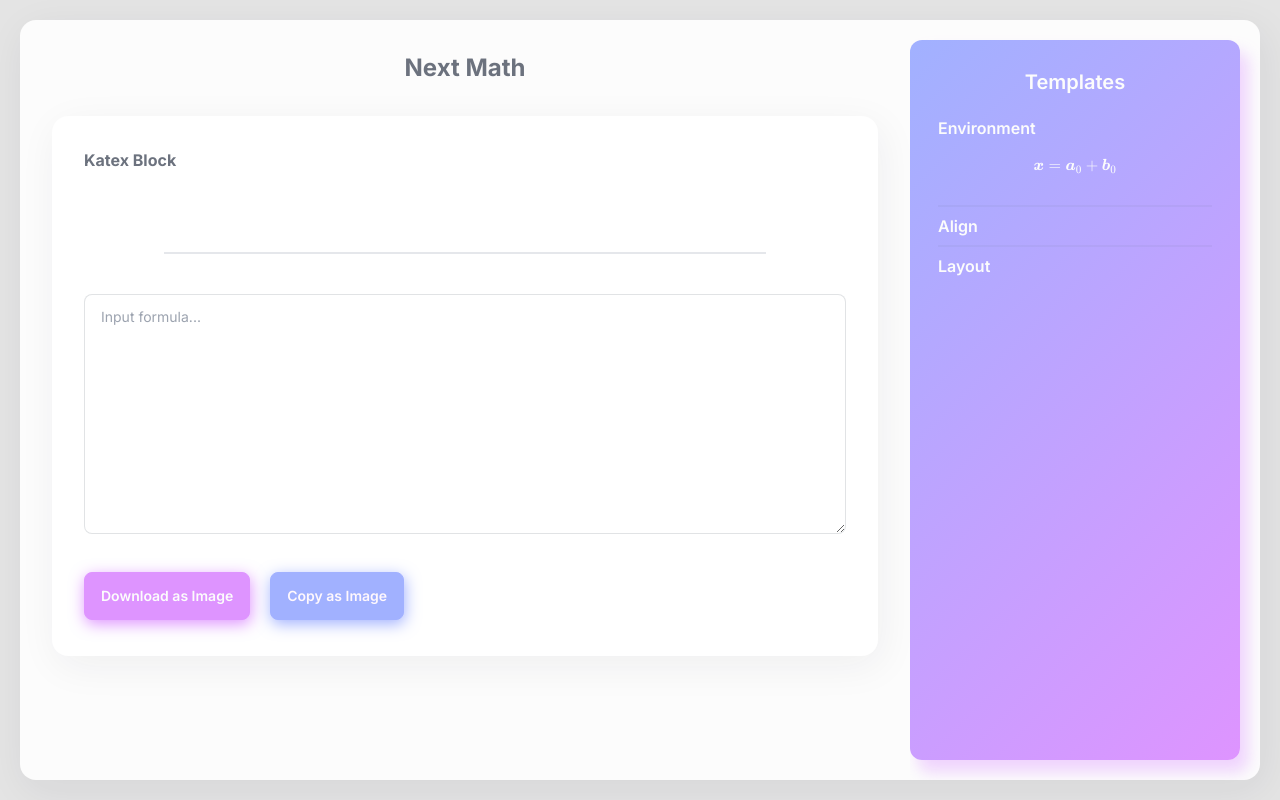
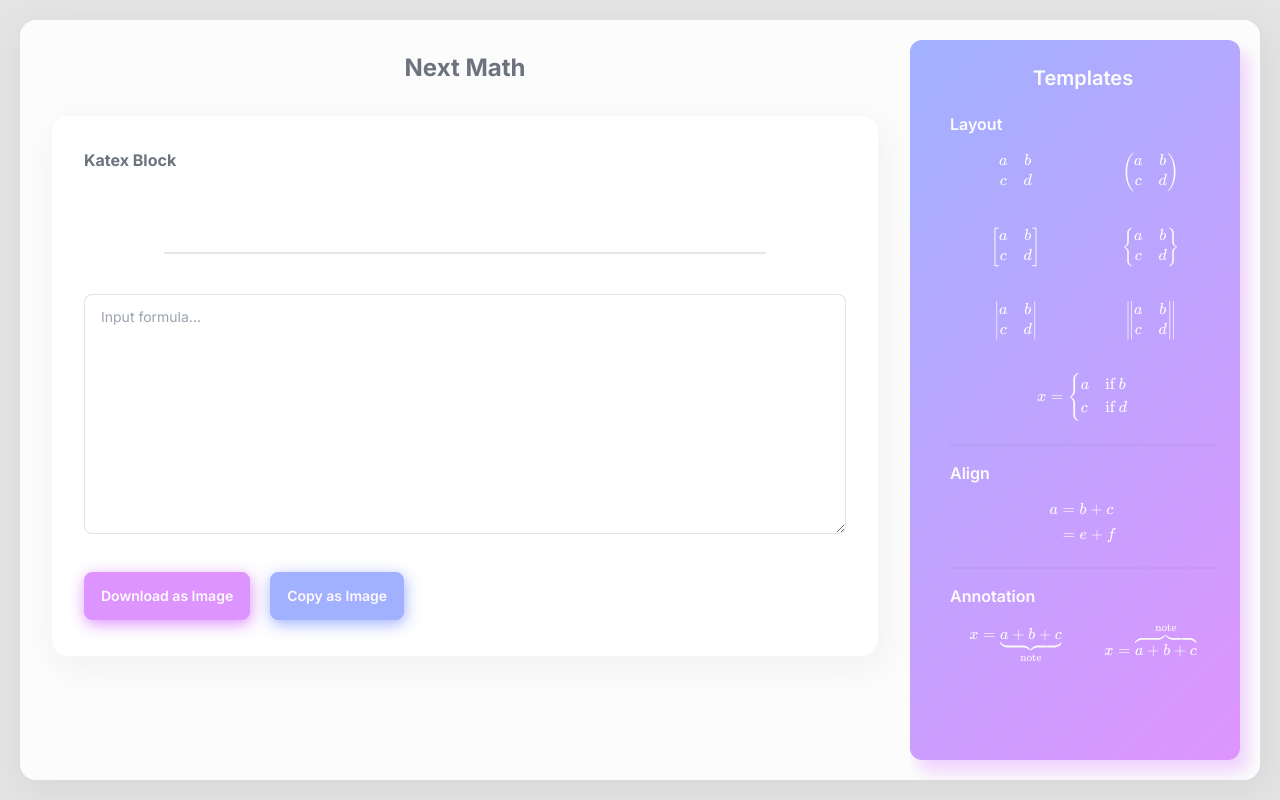
Before and after one commit to tf63/next-katex-exp, a Next.js app: page / in a window 1280 px wide. Built offline with nearby package versions, Linux system fonts and the light colour scheme.

Commit message:
[feat] impl formula template

```diff
--- /dev/null
+++ b/components/formula-template/formula-template.tsx
@@ -0,0 +1,10 @@
+import { Formula } from '@/components/formula/formula'
+import { CopyBlock } from '@/components/layout/copy-block'
+
+export const FormulaTemplate = ({ formula }: { formula: string }) => {
+    return (
+        <CopyBlock text={formula}>
+            <Formula inline={false} formula={formula} />
+        </CopyBlock>
+    )
+}
--- /dev/null
+++ b/components/formula-template/index.tsx
@@ -0,0 +1 @@
+export * from './formula-template'
--- a/components/layout/nav-sidebar/nav-sidebar.tsx
+++ b/components/layout/nav-sidebar/nav-sidebar.tsx
@@ -1,19 +1,57 @@
-import { Formula } from '@/components/formula'
+import { FormulaTemplate } from '@/components/formula-template'
 
-import { CopyBlock } from '../copy-block'
+const layoutTemplates = [
+    '\\begin{matrix}\n\ta & b \\\\\n\tc & d\n\\end{matrix}',
+    '\\begin{pmatrix}\n\ta & b \\\\\n\tc & d\n\\end{pmatrix}',
+    '\\begin{bmatrix}\n\ta & b \\\\\n\tc & d\n\\end{bmatrix}',
+    '\\begin{Bmatrix}\n\ta & b \\\\\n\tc & d\n\\end{Bmatrix}',
+    '\\begin{vmatrix}\n\ta & b \\\\\n\tc & d\n\\end{vmatrix}',
+    '\\begin{Vmatrix}\n\ta & b \\\\\n\tc & d\n\\end{Vmatrix}',
+]
+
+const caseTemplates = ['x = \\begin{cases}\n\ta &\\text{if } b \\\\\n\tc &\\text{if } d\n\\end{cases}']
+
+const alignTemplates = [
+    '\\begin{align}\\nonumber\n\t\\begin{split}\n\t\ta &=b+c\\\\\n\t\t&=e+f\n\t\\end{split}\n\\end{align}',
+]
+
+const annotationTemplates = ['x = \\underbrace{a + b + c}_{\\text{note}}', 'x = \\overbrace{a + b + c}^{\\text{note}}']
+
+const FormulaTemplates = ({ formulas }: { formulas: string[] }) => {
+    return (
+        <div className="grid grid-cols-2 gap-1">
+            {formulas.map((formula, index) => (
+                <FormulaTemplate key={index} formula={formula} />
+            ))}
+        </div>
+    )
+}
 
 export const NavSidebar = () => {
     return (
-        <div className="h-full w-full rounded-xl bg-grad p-7 text-primary-content shadow-grad">
+        <div className="h-full w-full overflow-scroll rounded-xl bg-grad p-6 pl-10 text-primary-content shadow-grad">
             <h2 className="mb-5 text-center text-xl font-semibold ">Templates</h2>
-            <p className="font-semibold">Environment</p>
-            <CopyBlock text="\bm x = \bm a_0 + \bm b_0">
-                <Formula inline={false} formula="\bm x = \bm a_0 + \bm b_0" />
-            </CopyBlock>
-            <div className="divider m-0 opacity-70" />
+
+            {/* Layout Templates */}
+            <p className="font-semibold">Layout</p>
+            <FormulaTemplates formulas={layoutTemplates} />
+            {caseTemplates.map((formula, index) => (
+                <FormulaTemplate key={index} formula={formula} />
+            ))}
+
+            <div className="divider mb-2 mt-0 opacity-70" />
+
+            {/* Align Templates */}
             <p className="font-semibold">Align</p>
-            <div className="divider m-0 opacity-70" />
-            <p className="font-semibold">Layout</p>
+            {alignTemplates.map((formula, index) => (
+                <FormulaTemplate key={index} formula={formula} />
+            ))}
+
+            <div className="divider mb-2 mt-0 opacity-70" />
+
+            {/* Annotation Templates */}
+            <p className="font-semibold">Annotation</p>
+            <FormulaTemplates formulas={annotationTemplates} />
         </div>
     )
 }
```
Also changed, not shown: 2 other files (tests, documents, lock files or other folders).
